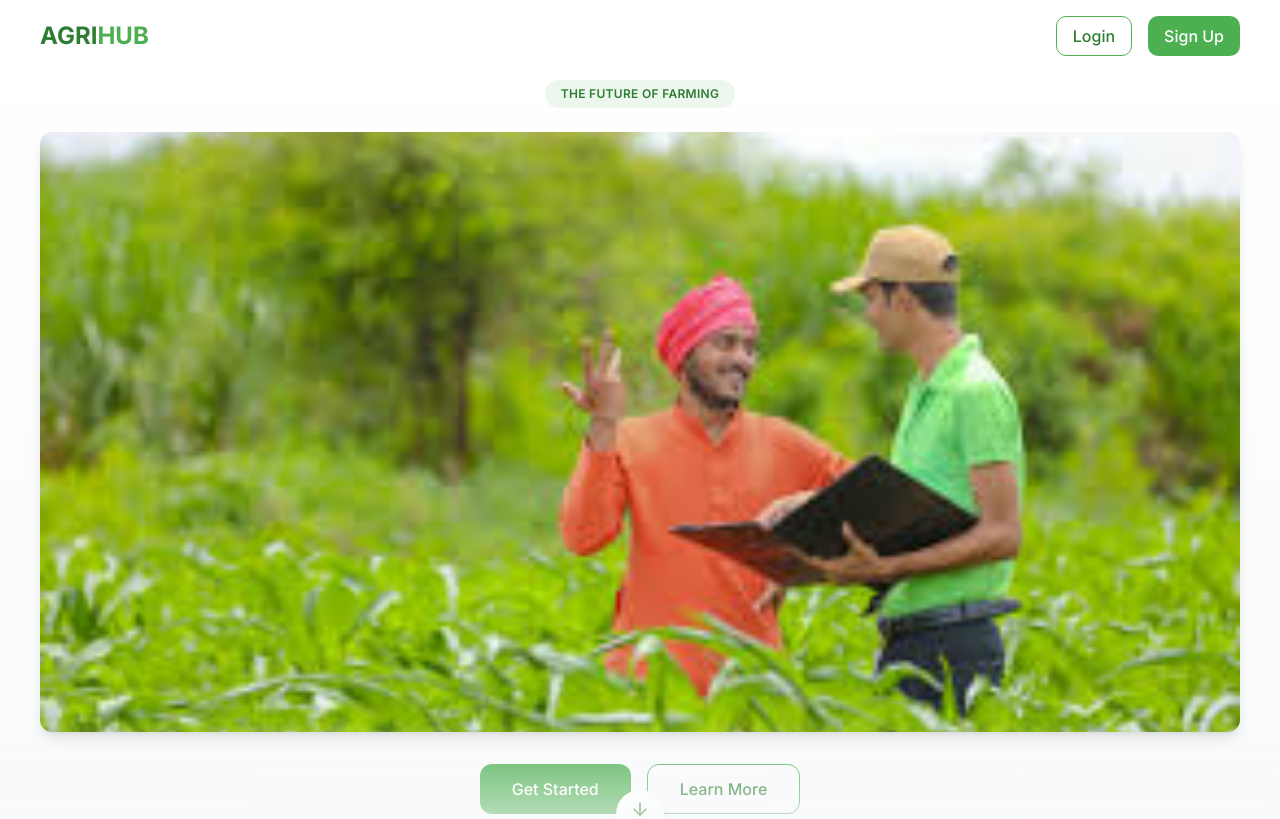
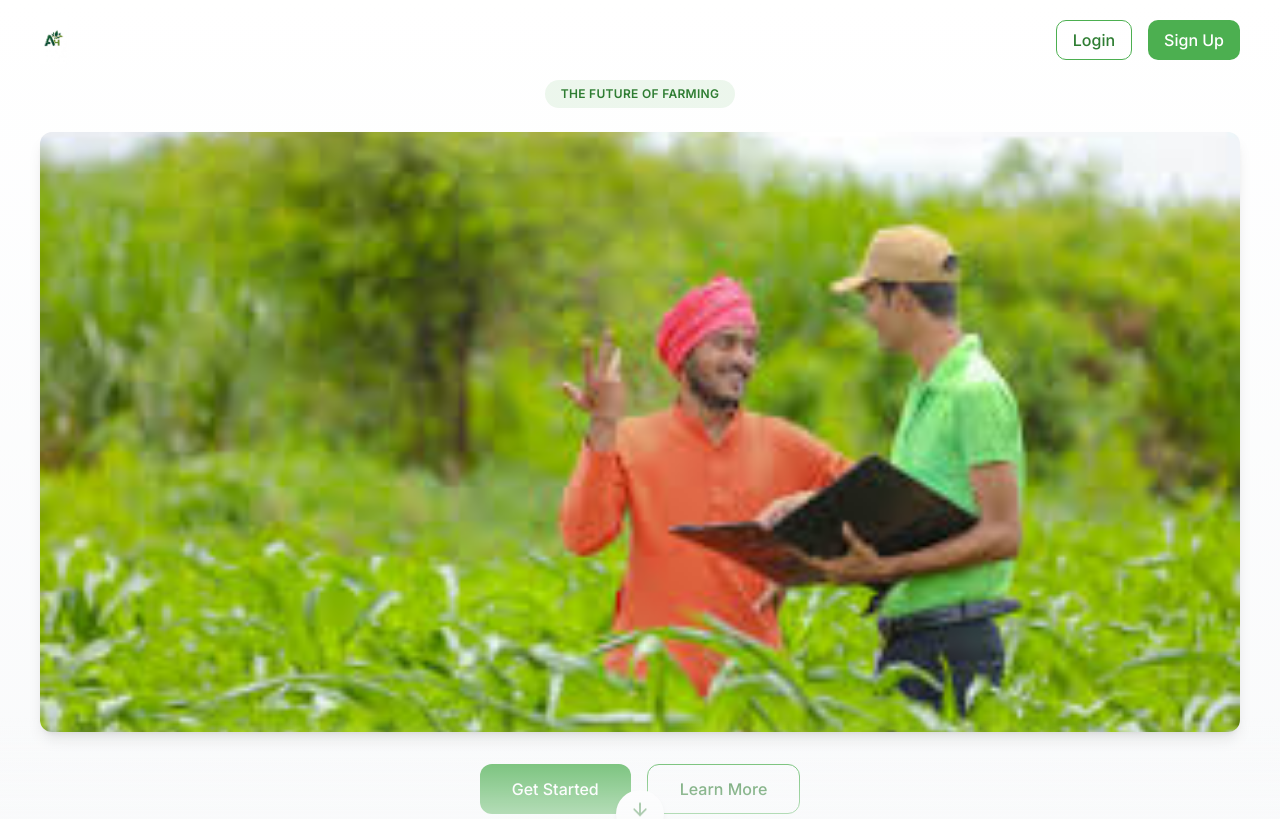
Before and after one commit to RiddhimaAgrawal/agrihub-portal, a React (Vite) app: page / in a window 1280 px wide. Shown: the top 819 px of the page. Built offline with nearby package versions, Linux system fonts and the light colour scheme.

Commit message:
Update logo image
Update the image used for the logo.

```diff
--- a/src/components/Logo.tsx
+++ b/src/components/Logo.tsx
@@ -9,7 +9,11 @@ interface LogoProps {
 const Logo = ({ className }: LogoProps) => {
   return (
     <div className={cn("flex items-center", className)}>
-      <span className="text-2xl font-bold text-agrihub-darkGreen">AGRI<span className="text-agrihub-green">HUB</span></span>
+      <img
+        src="/lovable-uploads/d5940055-812d-4df8-ab6a-fe7e82ba671d.png"
+        alt="AgriHub Logo"
+        className="h-10 md:h-12"
+      />
     </div>
   );
 };
```
Also changed, not shown: public/lovable-uploads/d5940055-812d-4df8-ab6a-fe7e82ba671d.png (added).
